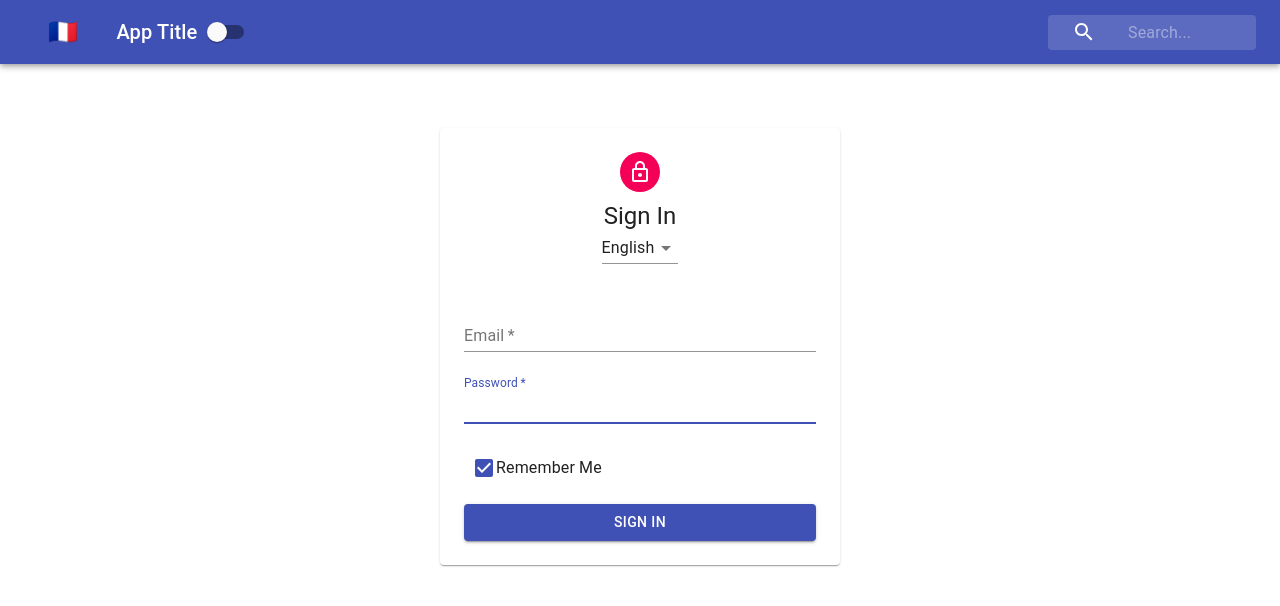
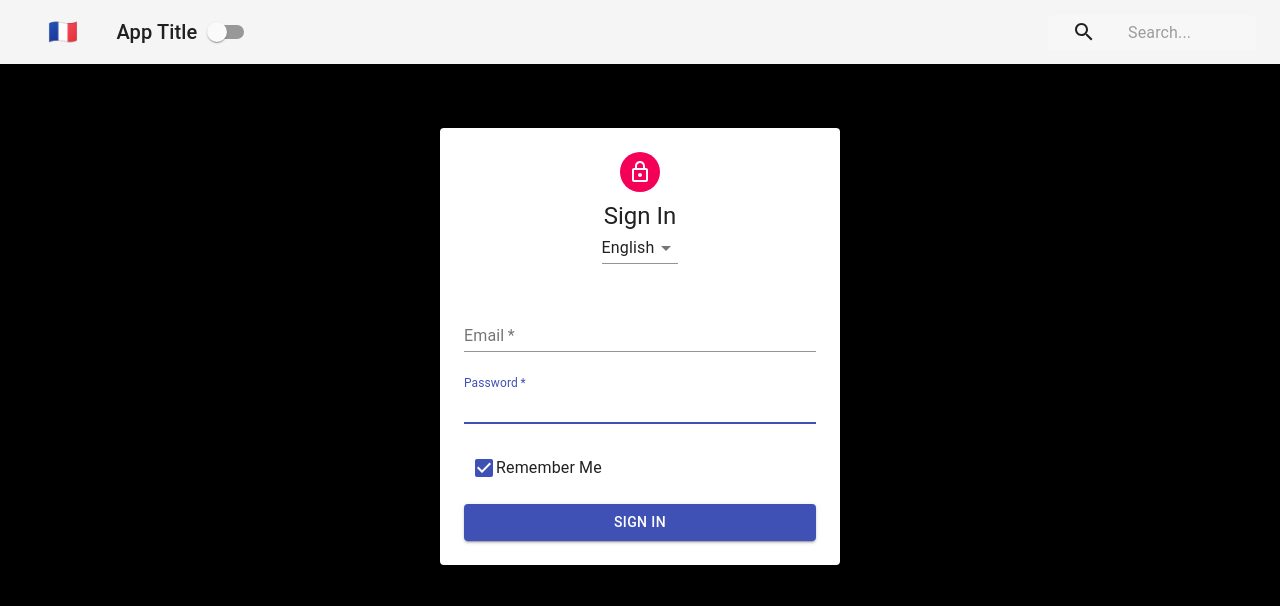
Before and after one commit to sunmengyue/login-form, a React (Create React App) app: page / in a window 1280 px wide. Shown: the top 606 px of the page. Built offline with nearby package versions, Linux system fonts and the light colour scheme.

Commit message:
consume a context in navbar and pagecontent

```diff
--- a/src/Navbar.js
+++ b/src/Navbar.js
@@ -8,13 +8,17 @@
 import SearchIcon from '@material-ui/icons/Search';
 import { withStyles } from '@material-ui/core/styles';
 import styles from './styles/NavBarStyles';
+import { ThemeContext } from './contexts/ThemeContext';
 
 class Navbar extends Component {
+  static contextType = ThemeContext;
+
   render() {
+    const { isDarkMode } = this.context;
     const { classes } = this.props;
     return (
       <div className={classes.root}>
-        <AppBar position='static' color='primary'>
+        <AppBar position='static' color={isDarkMode ? 'default' : 'primary'}>
           <Toolbar>
             <IconButton className={classes.menuButton} color='inherit'>
               <span> 🇫🇷 </span>
--- a/src/PageContent.js
+++ b/src/PageContent.js
@@ -1,9 +1,12 @@
 import React, { Component } from 'react';
+import { ThemeContext } from './contexts/ThemeContext';
 
 export default class extends Component {
+  static contextType = ThemeContext;
   render() {
+    const { isDarkMode } = this.context;
     const styles = {
-      background: 'white',
+      background: isDarkMode ? 'black' : 'white',
       width: '100vw',
       height: '100vh',
     };
```
Also changed, not shown: 1 other file (tests, documents, lock files or other folders).
